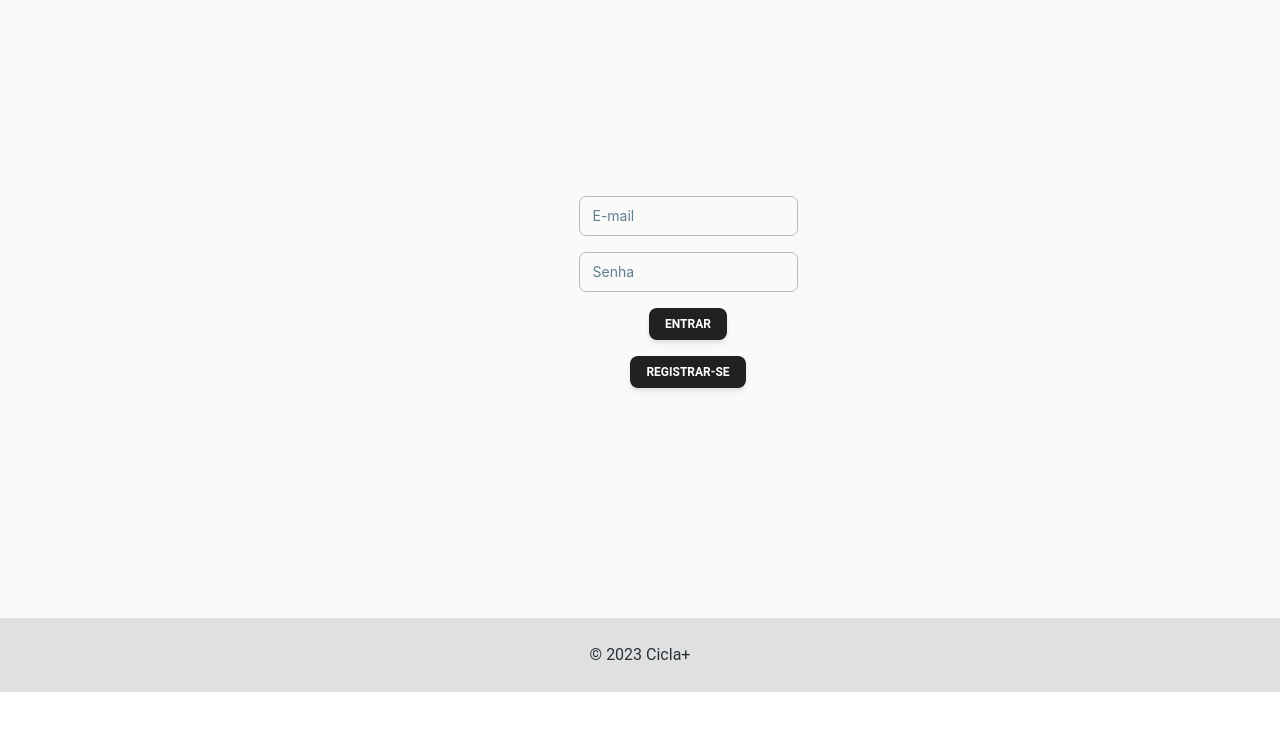
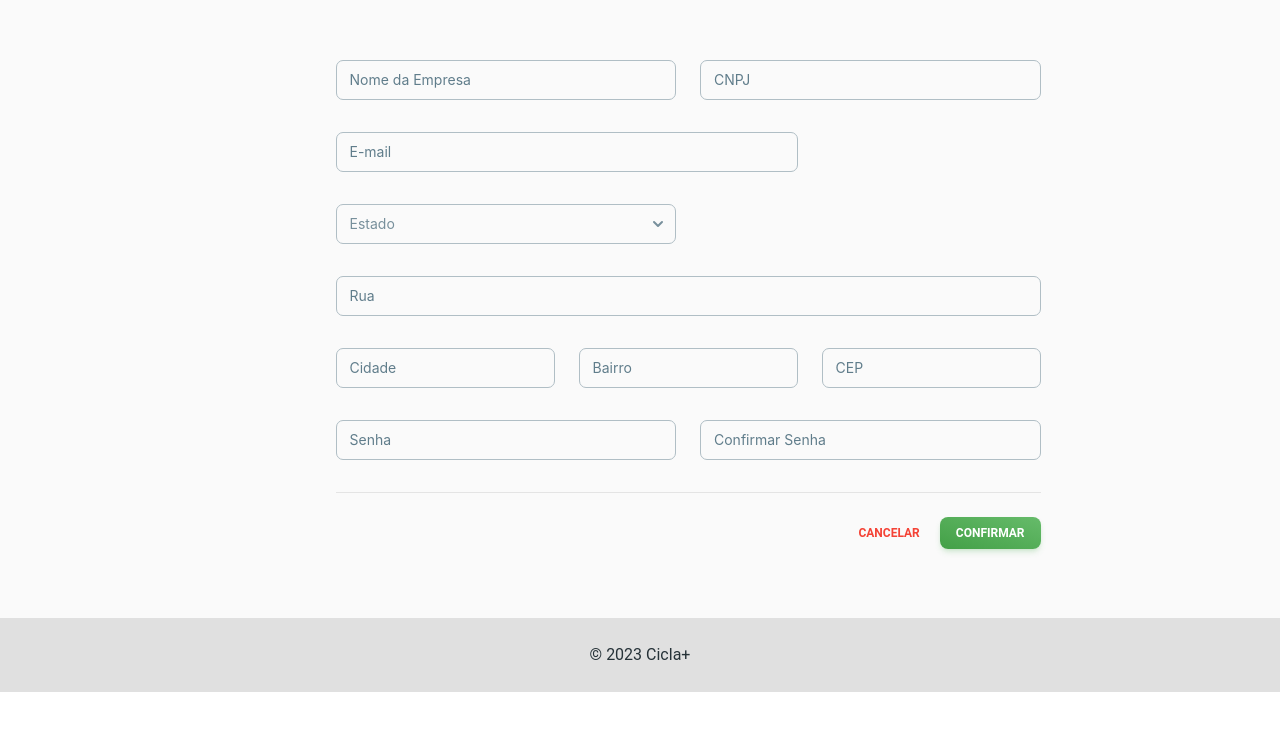
Before and after one commit to eduardoperetto/cicla-plus, a React (Create React App) app in the folder frontend/cicla-plus/: page /register-enterprise in a window 1280 px wide. Before the commit this address led to /login. Shown: the part 108-838 px from the top of the page. Built offline with nearby package versions, Linux system fonts and the light colour scheme.

Commit message:
chore: improve interface and add button in homescreen

```diff
--- a/frontend/cicla-plus/src/infrastructure/DefaultRouter.tsx
+++ b/frontend/cicla-plus/src/infrastructure/DefaultRouter.tsx
@@ -5,7 +5,8 @@ import AuthRoute from "./AuthRoute";
 import { store } from "../store/configureStore";
 import LoginScreen from "../screens/LoginScreen";
 import HomeScreen from "../screens/HomeScreen";
-import RegisterScreen from "../screens/RegisterScreen";
+import RegisterScreenPerson from "../screens/RegisterScreenPerson";
+import RegisterScreenEnterprise from "../screens/RegisterScreenEnterprise";
 import AdvertisementsScreen from "../screens/Advertisement/AdvertisementsScreen";
 
 export function DefaultRouter() {
@@ -36,18 +37,18 @@ export function DefaultRouter() {
         }
       />
       <Route
-        path="/registerperson"
+        path="/register-person"
         element={
           <LoginRoute>
-            <RegisterScreen />
+            <RegisterScreenPerson />
           </LoginRoute>
         }
       />
       <Route
-        path="/registerenterprise"
+        path="/register-enterprise"
         element={
           <LoginRoute>
-            <RegisterScreen />
+            <RegisterScreenEnterprise />
           </LoginRoute>
         }
       />
--- a/frontend/cicla-plus/src/screens/HomeScreen.tsx
+++ b/frontend/cicla-plus/src/screens/HomeScreen.tsx
@@ -1,9 +1,35 @@
 import React from "react";
+import {
+  IconButton,
+  SpeedDial,
+  SpeedDialHandler,
+  SpeedDialContent,
+  SpeedDialAction,
+} from "@material-tailwind/react";
+import {
+  PlusIcon,
+  HomeIcon,
+  CogIcon,
+  Square3Stack3DIcon,
+} from "@heroicons/react/24/outline";
 
 export default function HomeScreen() {
   return (
-    <>
-      <p>HOMEPAGE</p>
-    </>
+    <div className="relative h-80 w-full">
+      <div className="absolute bottom-0 right-0">
+        <SpeedDial>
+          <SpeedDialHandler>
+            <IconButton size="lg" className="rounded-full">
+              <PlusIcon className="h-5 w-5 transition-transform group-hover:rotate-90" />
+            </IconButton>
+          </SpeedDialHandler>
+          <SpeedDialContent>
+            <div className="flex items-center">
+            <span>Adicionar Anúncio</span>
+            </div>
+          </SpeedDialContent>
+        </SpeedDial>
+      </div>
+    </div>
   );
 }
--- a/frontend/cicla-plus/src/screens/LoginScreen.tsx
+++ b/frontend/cicla-plus/src/screens/LoginScreen.tsx
@@ -46,7 +46,7 @@ export default function LoginScreen() {
     <div className="flex w-screen h-screen justify-center items-center">
       <div className="flex flex-col items-center gap-4">
         <Input size="md" label="E-mail" />
-        <Input size="md" label="Senha" />
+        <Input size="md" label="Senha" type="password" />
         <Button
           size="sm"
           onClick={async () =>
@@ -109,7 +109,7 @@ export default function LoginScreen() {
             >
               <span>Cancelar</span>
             </Button>
-            <Link to={anuncianteSelected ? "/registerenterprise" : tipoCadastro === "pessoa_juridica" ? "/registerenterprise" : "/registerperson"}>
+            <Link to={anuncianteSelected ? "/register-enterprise" : tipoCadastro === "pessoa_juridica" ? "/register-enterprise" : "/register-person"}>
               <Button
                 variant="gradient"
                 color="green"
--- /dev/null
+++ b/frontend/cicla-plus/src/screens/RegisterScreenEnterprise.tsx
@@ -0,0 +1,166 @@
+import React, { useState } from "react";
+import { Button, Input, Option, Select } from "@material-tailwind/react";
+import { Link } from "react-router-dom";
+
+export default function RegisterScreen() {
+  const [email, setEmail] = useState("");
+  const [emailError, setEmailError] = useState("");
+
+  const [rua, setRua] = useState("");
+  const [ruaError, setRuaError] = useState("");
+
+  const [cidade, setCidade] = useState("");
+  const [cidadeError, setCidadeError] = useState("");
+
+  const [bairro, setBairro] = useState("");
+  const [bairroError, setBairroError] = useState("");
+
+  const [cep, setCep] = useState("");
+  const [cepError, SetCepError] = useState("");
+
+  const validateField = (value: any, type: string, setErrorFunction: any, errorMessage: string, setFunc: any) => {
+    let regex: RegExp;
+    switch (type) {
+      case "email":
+        regex = /^$|^[a-zA-Z0-9._-]+@([a-zA-Z0-9-]+\.)+[a-zA-Z]{2,}$/;
+        break;
+      case "sobrenome":
+        regex = /^$|^[a-zA-Z ]{2,}$/;
+        break;
+      case "nome":
+        regex = /^$|^[a-zA-Z ]{2,}$/;
+        break;
+      case "rua":
+        regex = /^$|^[a-zA-Z0-9 ]{3,}$/;
+        break;
+      case "cidade":
+        regex = /^$|^[a-zA-Z ]{3,}$/;
+        break;
+      case "bairro":
+        regex = /^$|^[a-zA-Z ]{3,}$/;
+        break;
+      case "cep":
+        regex = /^$|^[0-9\-]{8}$/;
+        break;
+    }
+
+    if (!regex!.test(value)) {
+      setErrorFunction(errorMessage);
+    } else {
+      setErrorFunction("");
+    }
+
+    setFunc(value);
+  };
+
+  return (
+    <div className="flex w-screen h-screen justify-center items-center">
+      <form>
+        <div className="space-y-8">
+          <div className="border-b border-gray-900/10 pb-8">
+            <div className="mt-6 grid grid-cols-1 gap-x-6 gap-y-8 sm:grid-cols-6">
+
+              <div className="sm:col-span-3">
+                <Input size="md" label="Nome da Empresa"
+                />
+              </div>
+
+              <div className="sm:col-span-3">
+                <Input size="md" label="CNPJ"
+                />
+              </div>
+
+              <div className="sm:col-span-4">
+                <Input size="md" label="E-mail"
+                  value={email}
+                  onChange={(e) => validateField(e.target.value, "email", setEmailError, "Formato de e-mail inválido", setEmail)}
+                />
+                {emailError && (
+                  <span className="text-red-500 text-sm">{emailError}</span>
+                )}
+              </div>
+
+              <div className="sm:col-span-3">
+                <Select label="Estado">
+                  <Option> </Option>
+                  <Option>RS</Option>
+                  <Option>SC</Option>
+                  <Option>PR</Option>
+                  <Option>RJ</Option>
+                  <Option>SP</Option>
+                  <Option>MG</Option>
+                </Select>
+              </div>
+              <div className="col-span-full">
+                <Input size="md" label="Rua"
+                  value={rua}
+                  onChange={(e) => validateField(e.target.value, "rua", setRuaError, "Rua inválida", setRua)}
+                />
+                {ruaError && (
+                  <span className="text-red-500 text-sm">{ruaError}</span>
+                )}
+              </div>
+
+              <div className="sm:col-span-2 sm:col-start-1">
+                <Input size="md" label="Cidade"
+                  value={cidade}
+                  onChange={(e) => validateField(e.target.value, "cidade", setCidadeError, "Cidade inválida", setCidade)}
+                />
+                {cidadeError && (
+                  <span className="text-red-500 text-sm">{cidadeError}</span>
+                )}
+              </div>
+
+              <div className="sm:col-span-2">
+                <Input size="md" label="Bairro"
+                  value={bairro}
+                  onChange={(e) => validateField(e.target.value, "bairro", setBairroError, "Bairro inválido", setBairro)}
+                />
+                {bairroError && (
+                  <span className="text-red-500 text-sm">{bairroError}</span>
+                )}
+              </div>
+
+              <div className="sm:col-span-2">
+                <Input size="md" label="CEP"
+                  value={cep}
+                  onChange={(e) => validateField(e.target.value, "cep", SetCepError, "CEP inválido", setCep)}
+                />
+                {cepError && (
+                  <span className="text-red-500 text-sm">{cepError}</span>
+                )}
+              </div>
+
+              <div className="sm:col-span-3">
+                <Input size="md" label="Senha" type="password" />
+              </div>
+              <div className="sm:col-span-3">
+                <Input size="md" label="Confirmar Senha" type="password" />
+              </div>
+            </div>
+          </div>
+        </div>
+    <div className="mt-6 flex items-center justify-end">
+      <Link to="/login">
+        <Button
+          variant="text"
+          color="red"
+          className="mr-1"
+          size="sm"
+        >
+          Cancelar
+        </Button>
+      </Link>
+      <Link to="/login">
+        <Button
+          color="green"
+          variant="gradient"
+          size="sm">
+          Confirmar
+        </Button>
+      </Link>
+    </div>
+    </form >
+    </div >
+  );
+}
--- a/frontend/cicla-plus/src/screens/RegisterScreen.tsx
+++ b/frontend/cicla-plus/src/screens/RegisterScreenPerson.tsx
@@ -86,7 +86,7 @@ export default function RegisterScreen() {
                 )}
               </div>
 
-              <div className="sm:col-span-4">
+              <div className="sm:col-span-3">
                 <Input size="md" label="E-mail"
                   value={email}
                   onChange={(e) => validateField(e.target.value, "email", setEmailError, "Formato de e-mail inválido", setEmail)}
@@ -97,6 +97,11 @@ export default function RegisterScreen() {
               </div>
 
               <div className="sm:col-span-3">
+                <Input size="md" label="CPF"
+                />
+                </div>
+
+              <div className="sm:col-span-2">
                 <Select label="Estado">
                   <Option> </Option>
                   <Option>RS</Option>
@@ -107,6 +112,17 @@ export default function RegisterScreen() {
                   <Option>MG</Option>
                 </Select>
               </div>
+
+              <div className="sm:col-span-2">
+                <Input size="md" label="Cidade"
+                  value={cidade}
+                  onChange={(e) => validateField(e.target.value, "cidade", setCidadeError, "Cidade inválida", setCidade)}
+                />
+                {cidadeError && (
+                  <span className="text-red-500 text-sm">{cidadeError}</span>
+                )}
+              </div>
+
               <div className="col-span-full">
                 <Input size="md" label="Rua"
                   value={rua}
@@ -114,16 +130,6 @@ export default function RegisterScreen() {
                 />
                 {ruaError && (
                   <span className="text-red-500 text-sm">{ruaError}</span>
-                )}
-              </div>
-
-              <div className="sm:col-span-2 sm:col-start-1">
-                <Input size="md" label="Cidade"
-                  value={cidade}
-                  onChange={(e) => validateField(e.target.value, "cidade", setCidadeError, "Cidade inválida", setCidade)}
-                />
-                {cidadeError && (
-                  <span className="text-red-500 text-sm">{cidadeError}</span>
                 )}
               </div>
 
@@ -157,7 +163,7 @@ export default function RegisterScreen() {
           </div>
         </div>
     <div className="mt-6 flex items-center justify-end">
-      <Link to="/login"> {/* Use Link para redirecionar */}
+      <Link to="/login">
         <Button
           variant="text"
           color="red"
@@ -167,7 +173,7 @@ export default function RegisterScreen() {
           Cancelar
         </Button>
       </Link>
-      <Link to="/login"> {/* Use Link para redirecionar */}
+      <Link to="/login">
         <Button
           color="green"
           variant="gradient"
```
